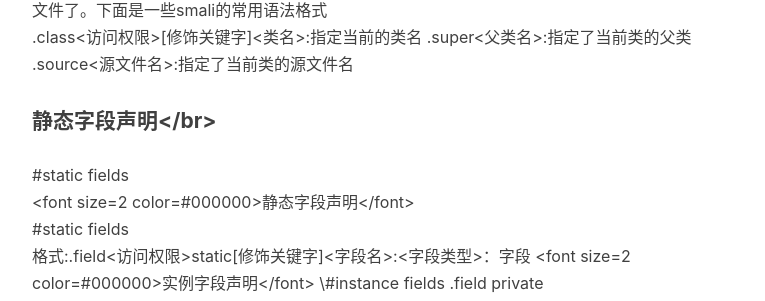
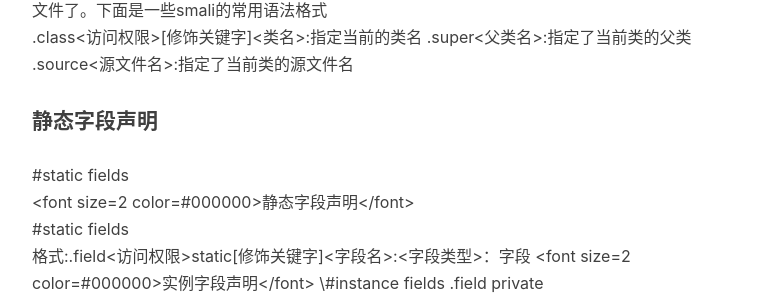
Before and after one commit to yangrz/blog, a Jekyll site: the page built from _posts/2017-01-05-androidSecurity.markdown, in a window 1280 px wide and 900 px high, scrolled down 934 px. Shown: the part 152-453 px from the top of the window, without its empty margins (233-998 px from the left). Built offline with Jekyll 4.4.1, drawn with Linux system fonts in a browser that asks for light colours; nearby versions of some CDN libraries; comment, search, counter and statistics services are not loaded.

Commit message:
2014-02-14

```diff
--- a/_posts/2017-01-05-androidSecurity.markdown
+++ b/_posts/2017-01-05-androidSecurity.markdown
@@ -29,7 +29,7 @@ tags:
 .class<访问权限>[修饰关键字]<类名>:指定当前的类名
 .super<父类名>:指定了当前类的父类
 .source<源文件名>:指定了当前类的源文件名
-#### 静态字段声明</br>
+#### 静态字段声明
 \#static fields
 <font size=2 color=#000000>静态字段声明</font>
 \#static fields
```
